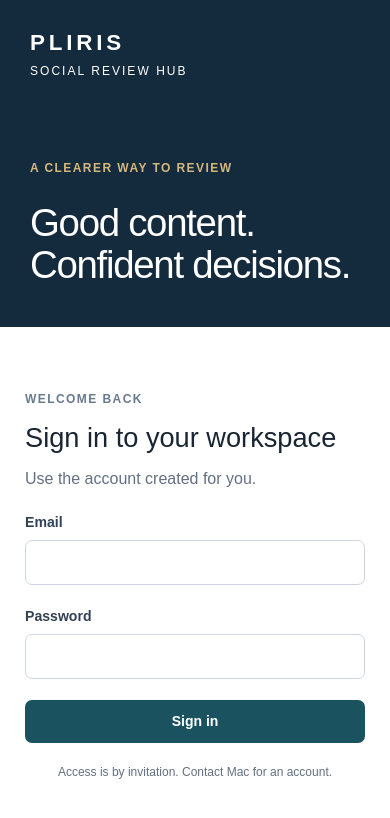
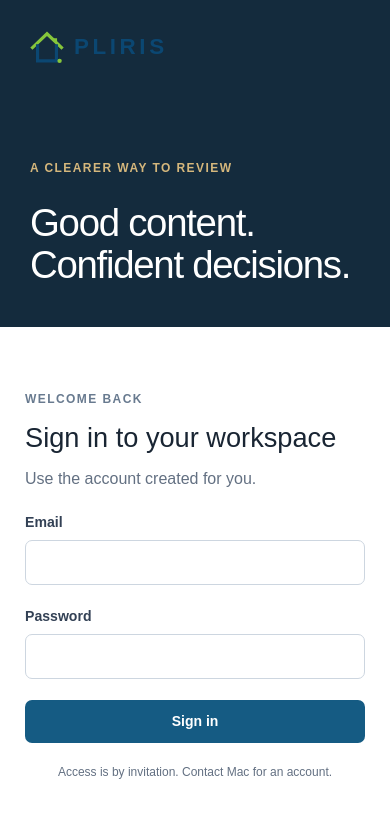
Before and after one commit to jemarsolutions/pliris-social-review-hub, a Next.js app: page /login in a window 390 px wide. Shown: the top 818 px of the page. Built offline with nearby package versions, Linux system fonts and the light colour scheme.

Commit message:
feat: refresh PLIRIS branding with navy and green logo mark

```diff
--- a/src/app/globals.css
+++ b/src/app/globals.css
@@ -2,7 +2,9 @@
 :root {
   --background: #f4f6fa;
   --foreground: #192533;
-  --primary: #1a5260;
+  --brand-navy: #0b4772;
+  --brand-green: #86c63b;
+  --primary: #155b83;
   --primary-foreground: #fff;
   --muted: #637082;
   --border: #dfe5ec;
@@ -219,6 +221,53 @@ blockquote {
   font-weight: 500;
   margin-top: 7px;
 }
+.brand-mark {
+  display: inline-flex;
+  align-items: center;
+  gap: 10px;
+  color: var(--brand-navy);
+}
+.brand-symbol {
+  display: block;
+  width: 40px;
+  height: 40px;
+  flex: 0 0 auto;
+}
+.brand-symbol svg {
+  display: block;
+  width: 100%;
+  height: 100%;
+  fill: none;
+  stroke: var(--brand-green);
+  stroke-linecap: square;
+  stroke-linejoin: miter;
+  stroke-width: 5;
+}
+.brand-symbol-home {
+  stroke: var(--brand-navy);
+}
+.brand-symbol-accent,
+.brand-symbol-dot {
+  fill: var(--brand-green);
+  stroke: none;
+}
+.brand-copy {
+  display: flex;
+  flex-direction: column;
+  line-height: 1;
+}
+.brand-copy strong {
+  color: var(--brand-navy);
+  font-size: 1.65rem;
+  letter-spacing: 0.16em;
+  font-weight: 800;
+}
+.brand-copy small {
+  color: var(--brand-navy);
+  font-size: 0.58rem;
+  letter-spacing: 0.18em;
+  margin-top: 6px;
+}
 .app-shell {
   display: flex;
   min-height: 100vh;
@@ -237,6 +286,17 @@ blockquote {
 .sidebar .wordmark {
   padding-left: 13px;
   margin-bottom: 47px;
+}
+.sidebar .brand-mark {
+  padding-left: 13px;
+  margin-bottom: 47px;
+}
+.sidebar .brand-copy strong,
+.sidebar .brand-copy small {
+  color: #fff;
+}
+.sidebar .brand-symbol-home {
+  stroke: #fff;
 }
 .workspace-label {
   font-size: 0.75rem;
@@ -1385,6 +1445,21 @@ blockquote {
     font-size: 0.75rem;
     margin-left: 14px;
   }
+  .sidebar .brand-mark {
+    padding-left: 0;
+    margin-bottom: 18px;
+  }
+  .sidebar .brand-symbol {
+    width: 32px;
+    height: 32px;
+  }
+  .sidebar .brand-copy strong {
+    font-size: 1.2rem;
+  }
+  .sidebar .brand-copy small {
+    font-size: 0.5rem;
+    margin-top: 4px;
+  }
   .workspace-label,
   .sidebar-bottom {
     display: none;
@@ -1532,7 +1607,11 @@ blockquote {
     font-size: 2.4rem;
     margin-top: 25px;
   }
-  .login-story .wordmark {
+  .login-story .brand-symbol {
+    width: 34px;
+    height: 34px;
+  }
+  .login-story .brand-copy strong {
     font-size: 1.4rem;
   }
   .login-story small,
@@ -1632,7 +1711,7 @@ blockquote {
   .section-heading {
     flex-direction: column;
   }
-  .login-story .wordmark span {
+  .login-story .brand-copy small {
     font-size: 0.75rem;
   }
 }
--- a/src/app/login/page.tsx
+++ b/src/app/login/page.tsx
@@ -1,15 +1,14 @@
 "use client";
 import { useState } from "react";
 import { Button } from "@/components/ui/button";
+import { BrandMark } from "@/components/brand-mark";
 export default function Login() {
   const [error, setError] = useState(""),
     [busy, setBusy] = useState(false);
   return (
     <main className="login">
       <section className="login-story">
-        <div className="wordmark">
-          PLIRIS <span>SOCIAL REVIEW HUB</span>
-        </div>
+        <BrandMark />
         <div>
           <p className="eyebrow">A CLEARER WAY TO REVIEW</p>
           <h1>
--- a/src/app/page.tsx
+++ b/src/app/page.tsx
@@ -3,6 +3,7 @@ import { redirect } from "next/navigation";
 import { getAuth } from "@/lib/auth";
 import { dashboard } from "@/lib/service";
 import { Hub } from "@/components/hub";
+import { BrandMark } from "@/components/brand-mark";
 import type { HubData } from "@/components/types";
 export const dynamic = "force-dynamic";
 export default async function Home() {
@@ -12,9 +13,7 @@ export default async function Home() {
   )
     return (
       <main className="setup">
-        <div className="wordmark">
-          PLIRIS <span>REVIEW HUB</span>
-        </div>
+        <BrandMark />
         <h1>Ready to connect.</h1>
         <p>
           Run the local demo setup or configure your database and authentication
--- /dev/null
+++ b/src/components/brand-mark.tsx
@@ -0,0 +1,18 @@
+export function BrandMark() {
+  return (
+    <div className="brand-mark">
+      <span className="brand-symbol" aria-hidden="true">
+        <svg viewBox="0 0 54 54">
+          <path d="M4 28 27 6l23 22" />
+          <path className="brand-symbol-home" d="M12 25v24h30V25" />
+          <path className="brand-symbol-accent" d="M35 13h8v8" />
+          <circle className="brand-symbol-dot" cx="47" cy="49" r="3.5" />
+        </svg>
+      </span>
+      <span className="brand-copy">
+        <strong>PLIRIS</strong>
+        <small>SOCIAL REVIEW HUB</small>
+      </span>
+    </div>
+  );
+}
--- a/src/components/hub.tsx
+++ b/src/components/hub.tsx
@@ -31,6 +31,7 @@ import {
 } from "./ui/dialog";
 import { api, type HubData, type Item, type Variant } from "./types";
 import { Review } from "./review";
+import { BrandMark } from "./brand-mark";
 import { Editor } from "./producer";
 const nav = [
   ["Dashboard", LayoutDashboard],
@@ -148,9 +149,7 @@ export function Hub({
   return (
     <div className="app-shell">
       <aside className="sidebar">
-        <div className="wordmark">
-          PLIRIS<span>SOCIAL REVIEW HUB</span>
-        </div>
+        <BrandMark />
         <div className="workspace-label">CONTENT WORKSPACE</div>
         <nav aria-label="Main navigation">
           {nav.map(([name, Icon]) => (
```
